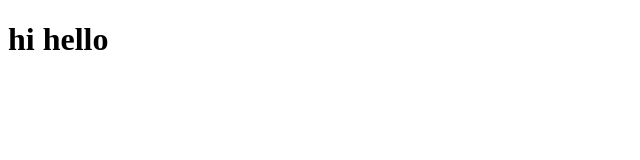
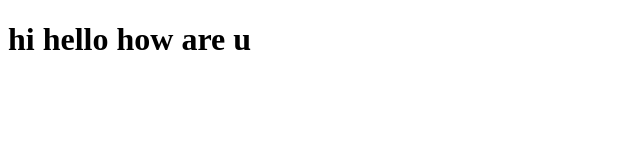
Before and after one commit to khobaimad/testo, a plain HTML site: page index.html in a window 1280 px wide. Shown: the whole page, without its empty margins (0-640 px from the left). Drawn offline with Linux system fonts and the light colour scheme.

Commit message:
updateindex

```diff
--- a/index.html
+++ b/index.html
@@ -6,6 +6,6 @@
     <title>Document</title>
 </head>
 <body>
-    <h1>hi hello</h1>
+    <h1>hi hello how are u</h1>
 </body>
 </html>
```
